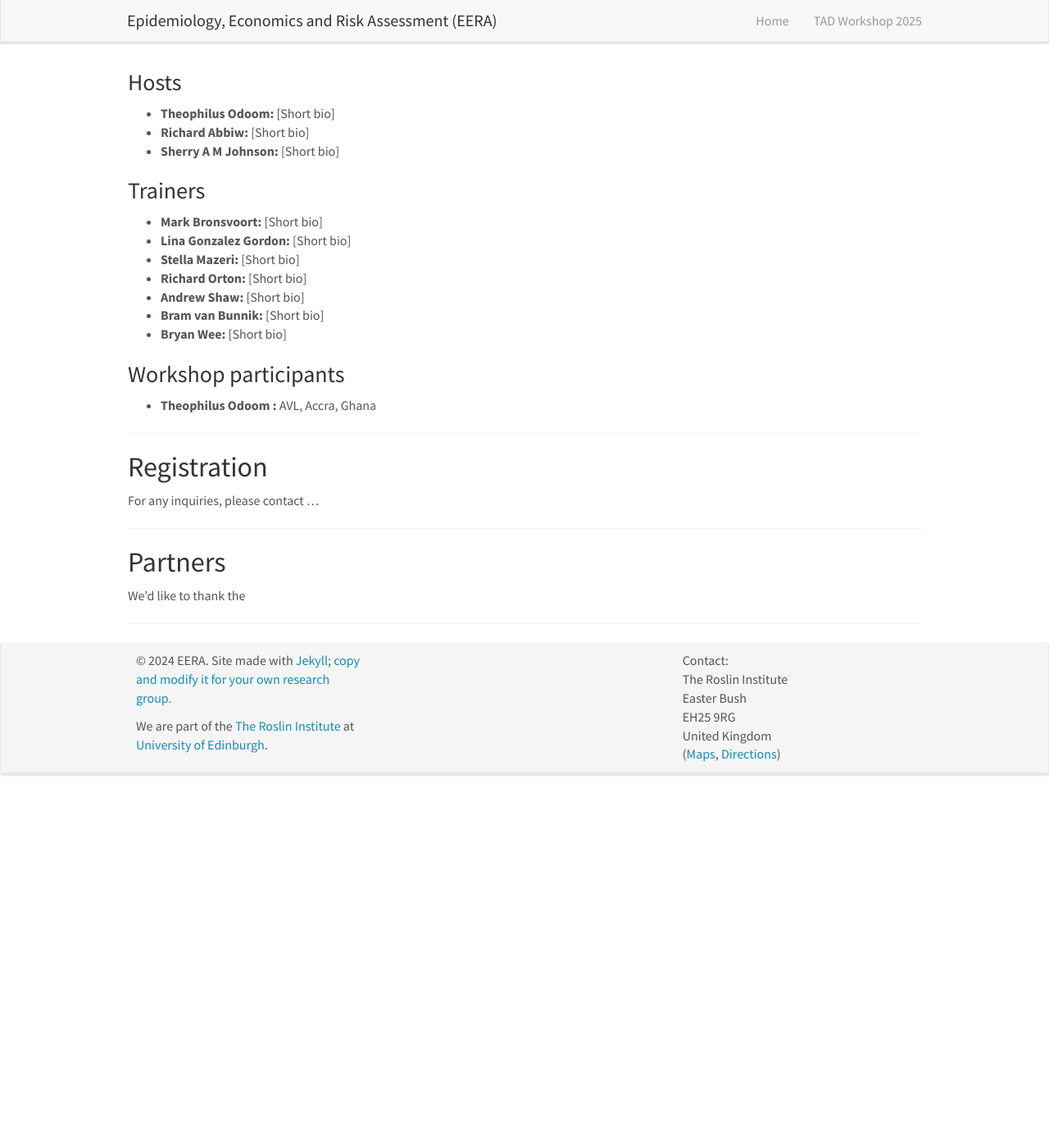
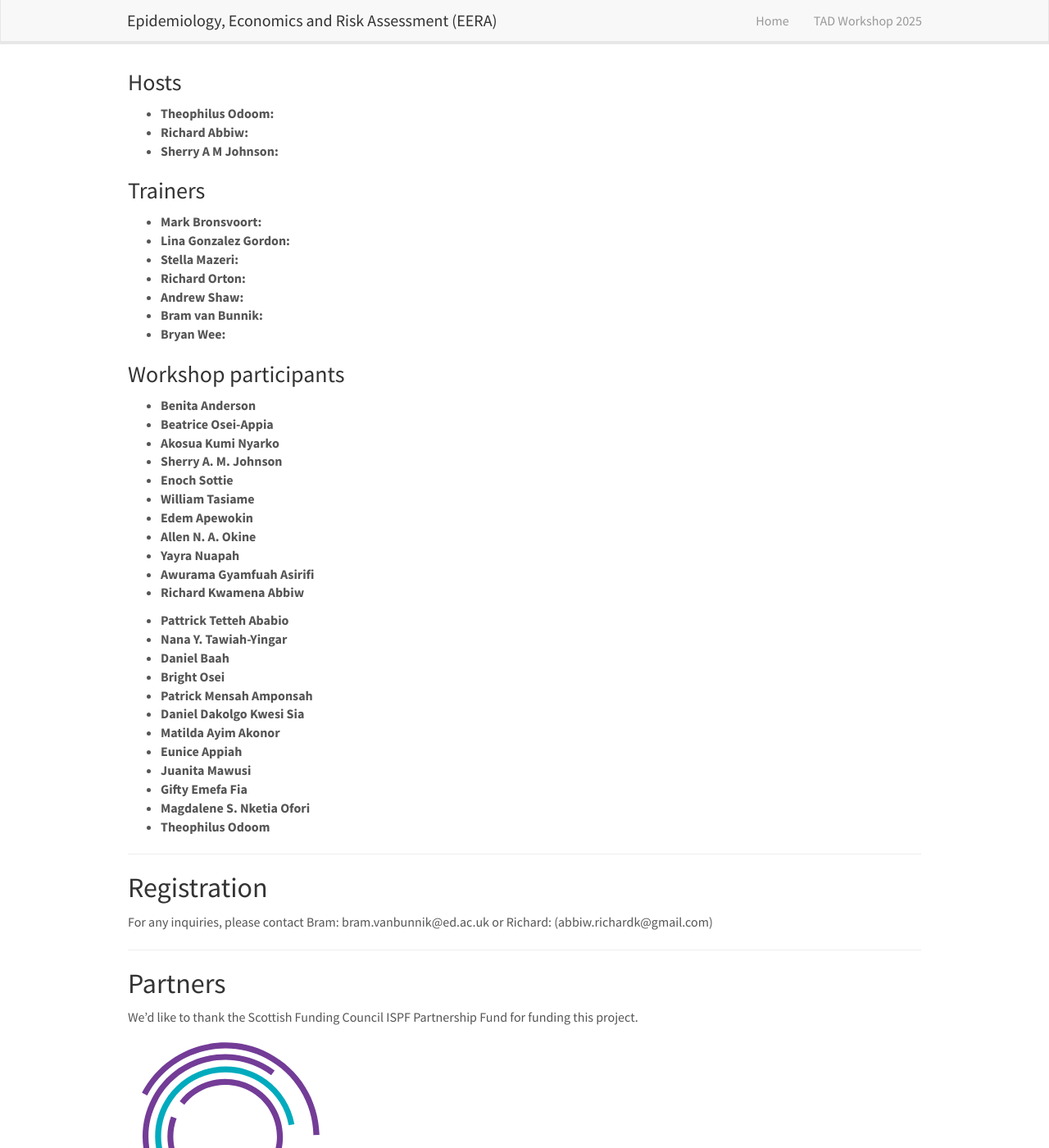
Before and after one commit to EERA-Edinburgh/eera-edinburgh.github.io, a Jekyll site: the page built from _pages/tad-workshop-ghana-2025.md, in a window 1280 px wide and 1400 px high, scrolled down 5387 px. Shown: the whole window at 82% size. Built offline with Jekyll 4.4.1, drawn with Linux system fonts in a browser that asks for light colours; nearby versions of some CDN libraries; comment, search, counter and statistics services are not loaded; before the commit the page ends 6355 px from its top, so only the background shows below that; some of the changed text lies outside the part shown.

Commit message:
Updated workshop page, added participants, link to github material page and funder

```diff
--- a/_pages/tad-workshop-ghana-2025.md
+++ b/_pages/tad-workshop-ghana-2025.md
@@ -521,37 +521,62 @@ Skip to sequencing workshop programme [day 1](#day1-sb), [day 2](#day2-sb), [day
 
 ### Hosts
 
-* **Theophilus Odoom:** [Short bio]
-* **Richard Abbiw:** [Short bio]
-* **Sherry A M Johnson:** [Short bio]
+* **Theophilus Odoom:**
+* **Richard Abbiw:**
+* **Sherry A M Johnson:**
 
 
 ### Trainers
 
-* **Mark Bronsvoort:** [Short bio]
-* **Lina Gonzalez Gordon:** [Short bio]
-* **Stella Mazeri:** [Short bio]
-* **Richard Orton:** [Short bio]
-* **Andrew Shaw:** [Short bio]
-* **Bram van Bunnik:** [Short bio]
-* **Bryan Wee:** [Short bio]
+* **Mark Bronsvoort:**
+* **Lina Gonzalez Gordon:**
+* **Stella Mazeri:**
+* **Richard Orton:**
+* **Andrew Shaw:**
+* **Bram van Bunnik:**
+* **Bryan Wee:**
 
 
 ### Workshop participants
 
-* **Theophilus Odoom :** AVL, Accra, Ghana
+* **Benita Anderson**
+* **Beatrice Osei-Appia**
+* **Akosua Kumi Nyarko**
+* **Sherry A. M. Johnson**
+* **Enoch Sottie**
+* **William Tasiame**
+* **Edem Apewokin**
+* **Allen N. A. Okine**
+* **Yayra Nuapah**
+* **Awurama Gyamfuah Asirifi**
+* **Richard Kwamena Abbiw**
+
+* **Pattrick Tetteh Ababio**
+* **Nana Y. Tawiah-Yingar**
+* **Daniel Baah**
+* **Bright Osei**
+* **Patrick Mensah Amponsah**
+* **Daniel Dakolgo Kwesi Sia**
+* **Matilda Ayim Akonor**
+* **Eunice Appiah**
+* **Juanita Mawusi**
+* **Gifty Emefa Fia**
+* **Magdalene S. Nketia Ofori**
+* **Theophilus Odoom**
+
 
 ---
 
 ## Registration
 
-For any inquiries, please contact ...
+For any inquiries, please contact Bram: bram.vanbunnik@ed.ac.uk or Richard: (abbiw.richardk@gmail.com)
 
 ---
 
 ## Partners
 
-We'd like to thank the
+We'd like to thank the Scottish Funding Council ISPF Partnership Fund for funding this project.
+![sfc logo]({{ site.url }}{{ site.baseurl }}/images/logopic/sfc-logo.svg){width=200}
 
 
 
```
Also changed, not shown: other parts of _pages/tad-workshop-ghana-2025.md (+2 -2 lines), images/logopic/sfc-logo.svg (added), 1 other file.
